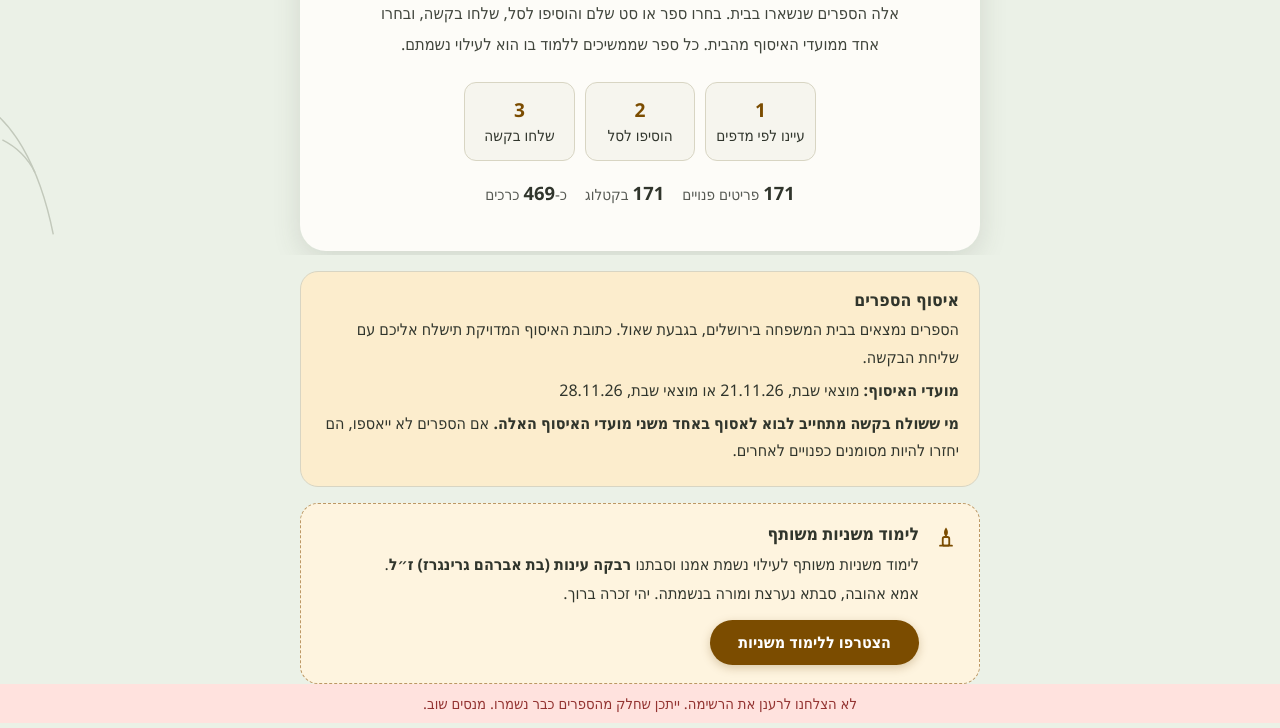
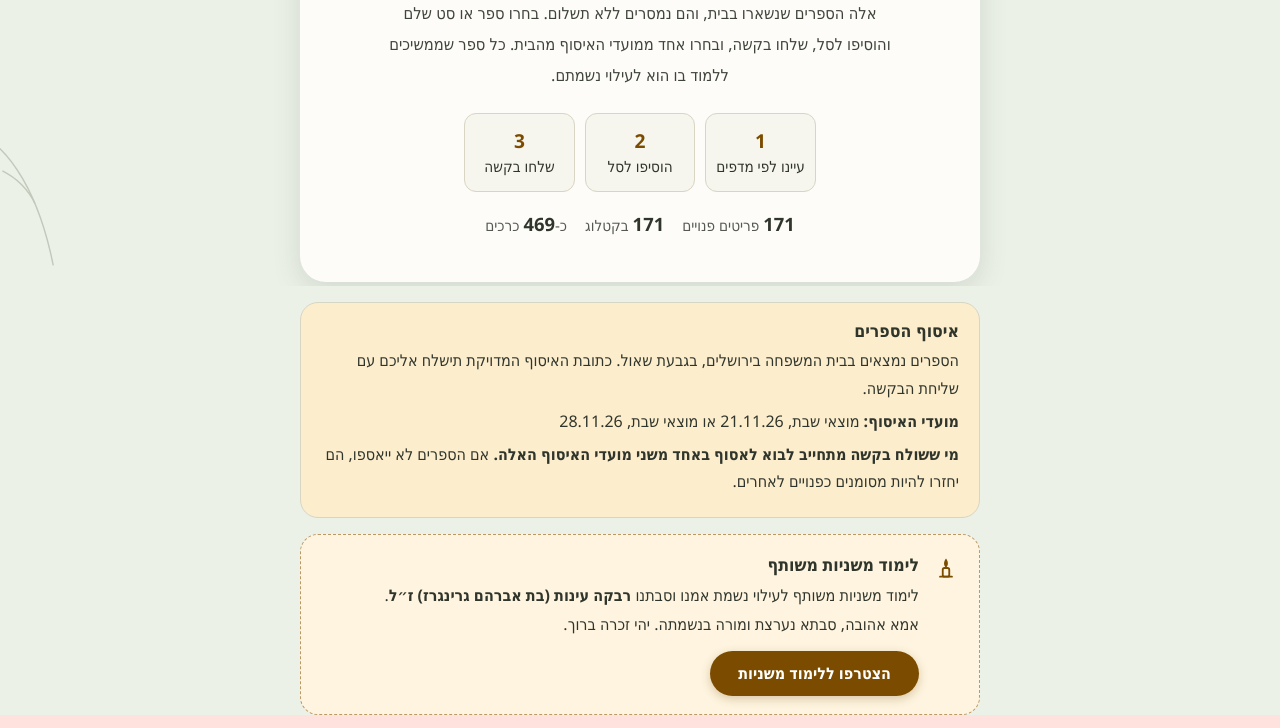
Before and after one commit to nafeinot-cloud/ima-books, a plain HTML site: page index.html in a window 1280 px wide. Shown: the part 372-1100 px from the top of the page. Drawn offline with Linux system fonts and the light colour scheme; no server answers; a web font is replaced by a local one.

Commit message:
Mention that books are free of charge

```diff
--- a/index.html
+++ b/index.html
@@ -25,7 +25,7 @@
       <div class="hero-photo"><img src="assets/rivka-portrait.jpg" alt="רבקה עינות ז״ל" width="132" height="132"></div>
       <p class="eyebrow">לעילוי נשמת אמנו וסבתנו <b>רבקה בת אברהם ז״ל</b><br>ולעילוי נשמת אבינו וסבנו <b>ישראל בן משה יוסף ז״ל</b></p>
       <h1>ספרי אמא ז״ל מחכים לבית חדש</h1>
-      <p class="lead">אלה הספרים שנשארו בבית. בחרו ספר או סט שלם והוסיפו לסל, שלחו בקשה, ובחרו אחד ממועדי האיסוף מהבית. כל ספר שממשיכים ללמוד בו הוא לעילוי נשמתם.</p>
+      <p class="lead">אלה הספרים שנשארו בבית, והם נמסרים ללא תשלום. בחרו ספר או סט שלם והוסיפו לסל, שלחו בקשה, ובחרו אחד ממועדי האיסוף מהבית. כל ספר שממשיכים ללמוד בו הוא לעילוי נשמתם.</p>
       <ol class="how">
         <li><b>1</b>עיינו לפי מדפים</li>
         <li><b>2</b>הוסיפו לסל</li>
```
